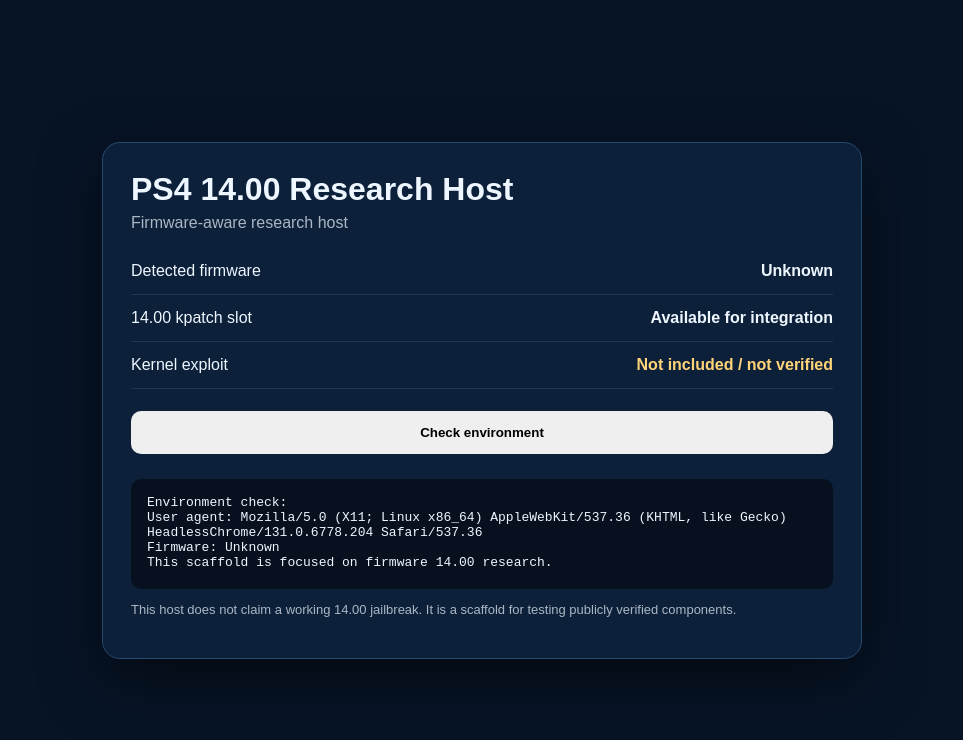
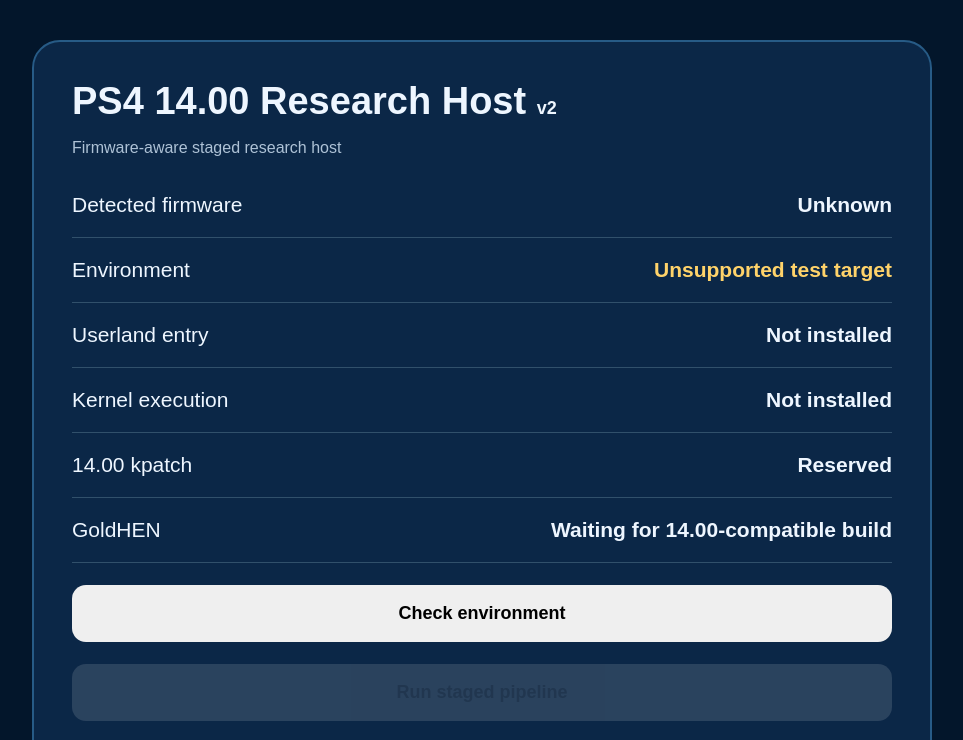
Before and after one commit to iblackdiamondclips-cmyk/ps4-1400-host, a plain HTML site: page index.html in a window 1280 px wide. Both pictures are taken after a click on the button "Check environment". Shown: the top 740 px of the page, without its empty margins (158-1121 px from the left). Drawn offline with Linux system fonts and the light colour scheme.

Commit message:
Add files via upload

```diff
--- a/host.js
+++ b/host.js
@@ -1,24 +1,34 @@
 (function(){
-  const fwEl=document.getElementById('fw'), log=document.getElementById('log');
-  function detectFirmware(){
-    const ua=navigator.userAgent;
-    // Typical PS4 UA contains: "PlayStation 4 X.XX"
-    const m=ua.match(/PlayStation 4[\s\/]([0-9]+\.[0-9]+)/i);
-    return m ? m[1] : "Unknown";
+  var logEl=document.getElementById('log');
+  function log(s){logEl.textContent += '\n'+s;}
+  function firmware(){
+    var ua=navigator.userAgent||'';
+    var m=ua.match(/PlayStation 4[^0-9]*([0-9]+\.[0-9]+)/i);
+    return m?m[1]:'Unknown';
   }
-  function line(s){ log.textContent += "\n"+s; }
-  const fw=detectFirmware();
-  fwEl.textContent=fw;
-  document.getElementById('check').onclick=function(){
-    log.textContent="Environment check:";
-    line("User agent: "+navigator.userAgent);
-    line("Firmware: "+fw);
-    if(fw==="14.00"){
-      line("14.00 detected.");
-      line("kpatch integration point is reserved.");
-      line("No kernel exploit is bundled or claimed working.");
-    } else {
-      line("This scaffold is focused on firmware 14.00 research.");
+  function set(id,text,cls){var e=document.getElementById(id);e.textContent=text;e.className=cls||'';}
+  function detect(){
+    var fw=firmware(), ua=navigator.userAgent||'';
+    document.querySelector('#fw b').textContent=fw;
+    logEl.textContent='Environment check:';
+    log('User agent: '+ua);
+    log('Firmware: '+fw);
+    if(fw==='14.00'){
+      set('s-env','Verified 14.00','ok');
+      log('14.00 detected.');
+      log('Userland stage: not integrated.');
+      log('Kernel stage: not integrated.');
+      log('kpatch stage: gated.');
+      log('GoldHEN stage: gated pending a verified 14.00-compatible build.');
+    }else{
+      set('s-env','Unsupported test target','warn');
+      log('This build is configured for PS4 firmware 14.00.');
     }
+  }
+  document.getElementById('check').onclick=detect;
+  document.getElementById('pipeline').onclick=function(){
+    log('Pipeline remains locked: required 14.00 entry/kernel stages are not integrated.');
   };
+  var fw=firmware();
+  document.querySelector('#fw b').textContent=fw;
 })();
--- a/index.html
+++ b/index.html
@@ -3,19 +3,23 @@
 <head>
 <meta charset="utf-8">
 <meta name="viewport" content="width=device-width,initial-scale=1">
-<title>PS4 14.00 Research Host</title>
+<title>PS4 14.00 Research Host v2</title>
 <link rel="stylesheet" href="style.css">
 </head>
 <body>
 <main class="card">
-  <h1>PS4 14.00 Research Host</h1>
-  <p class="sub">Firmware-aware research host</p>
-  <div class="row"><span>Detected firmware</span><strong id="fw">Checking…</strong></div>
-  <div class="row"><span>14.00 kpatch slot</span><strong>Available for integration</strong></div>
-  <div class="row"><span>Kernel exploit</span><strong class="warn">Not included / not verified</strong></div>
-  <button id="check">Check environment</button>
-  <pre id="log">Host initialized.</pre>
-  <p class="note">This host does not claim a working 14.00 jailbreak. It is a scaffold for testing publicly verified components.</p>
+<h1>PS4 14.00 Research Host <small>v2</small></h1>
+<p class="sub">Firmware-aware staged research host</p>
+<div id="fw" class="row"><span>Detected firmware</span><b>Unknown</b></div>
+<div class="stage"><span>Environment</span><b id="s-env">Ready</b></div>
+<div class="stage"><span>Userland entry</span><b id="s-user">Not installed</b></div>
+<div class="stage"><span>Kernel execution</span><b id="s-kern">Not installed</b></div>
+<div class="stage"><span>14.00 kpatch</span><b id="s-kpatch">Reserved</b></div>
+<div class="stage"><span>GoldHEN</span><b id="s-hen">Waiting for 14.00-compatible build</b></div>
+<button id="check">Check environment</button>
+<button id="pipeline" disabled>Run staged pipeline</button>
+<pre id="log">Host v2 initialized.</pre>
+<p class="note">Safety gate: this host will not execute kernel patches or a HEN payload until the preceding stages are explicitly integrated and verified for firmware 14.00.</p>
 </main>
 <script src="host.js"></script>
 </body>
--- a/style.css
+++ b/style.css
@@ -1 +1 @@
-*{box-sizing:border-box}body{margin:0;background:#071426;color:#eef6ff;font-family:Arial,sans-serif;min-height:100vh;display:flex;align-items:center;justify-content:center}.card{width:min(760px,92vw);background:#0c2039;border:1px solid #254a70;border-radius:18px;padding:28px;box-shadow:0 20px 60px #0008}h1{margin:0 0 6px}.sub{opacity:.7;margin-top:0}.row{display:flex;justify-content:space-between;gap:20px;padding:14px 0;border-bottom:1px solid #ffffff18}.warn{color:#ffd479}button{margin:22px 0 12px;width:100%;padding:14px;border:0;border-radius:10px;font-weight:bold;cursor:pointer}pre{background:#06101e;padding:16px;border-radius:10px;white-space:pre-wrap;min-height:110px}.note{font-size:13px;opacity:.7}
+*{box-sizing:border-box}body{margin:0;background:#03162b;color:#eef6ff;font-family:Arial,sans-serif;padding:5vh 4vw}.card{max-width:900px;margin:auto;background:#0b2747;border:2px solid #275b86;border-radius:28px;padding:38px}.card h1{font-size:38px;margin:0 0 8px}.card small{font-size:18px}.sub,.note{color:#aec2d6}.row,.stage{display:flex;justify-content:space-between;gap:30px;border-bottom:1px solid #31506b;padding:20px 0;font-size:21px}.stage b,.row b{text-align:right}.ok{color:#8fe39c}.warn{color:#ffd36a}button{width:100%;padding:18px;margin-top:22px;border:0;border-radius:14px;font-size:18px;font-weight:bold}button:disabled{opacity:.45}pre{white-space:pre-wrap;background:#03101f;border-radius:18px;padding:22px;min-height:180px;margin-top:22px;font-size:16px;line-height:1.45}.note{font-size:16px;line-height:1.45}@media(max-width:600px){.card{padding:25px}.card h1{font-size:30px}.row,.stage{font-size:17px}}
```
Also changed, not shown: README.md.
